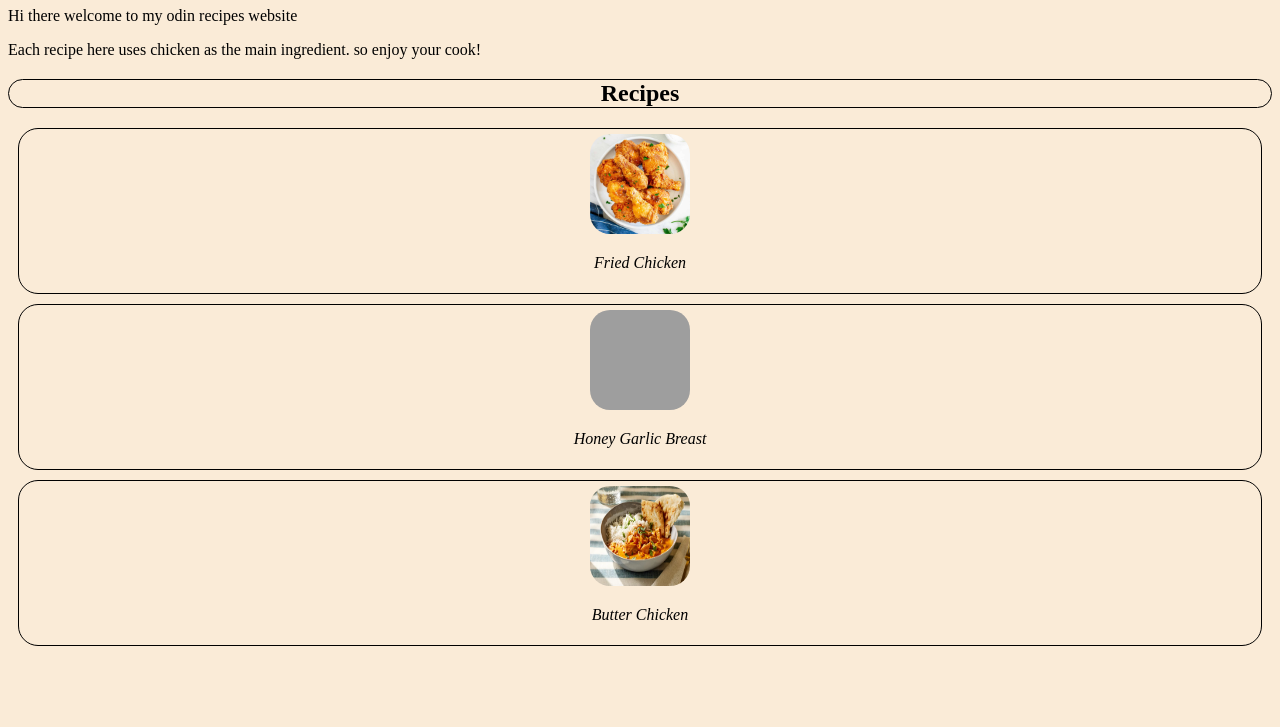
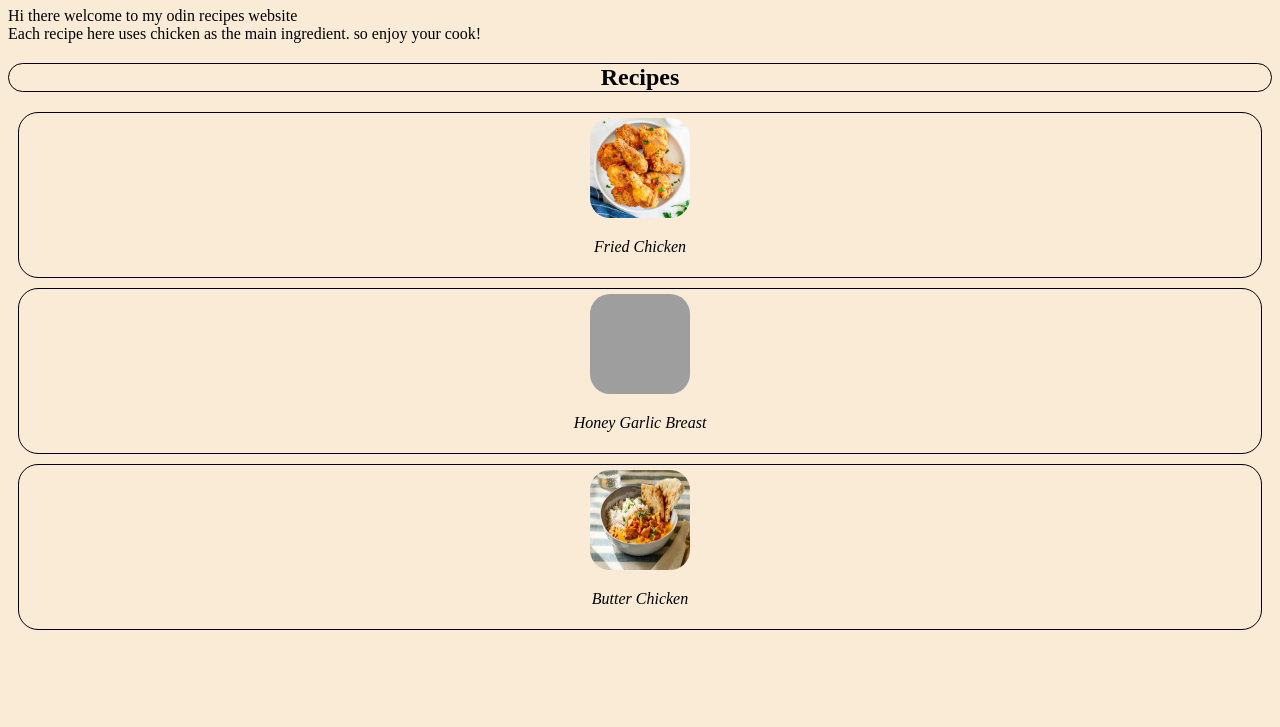
Before and after one commit to Rafi255/odin-recipes, a plain HTML site: page index.html in a window 1280 px wide. Shown: the part 73-800 px from the top of the page. Drawn offline with Linux system fonts and the light colour scheme; grey boxes are pictures that could not be loaded.

Commit message:
optimize for recipes page

```diff
--- a/style.css
+++ b/style.css
@@ -4,8 +4,7 @@ html {
 
 .description_main {
     text-align: left;
-    margin
-
+    margin: 0;
 }
 
 
```
